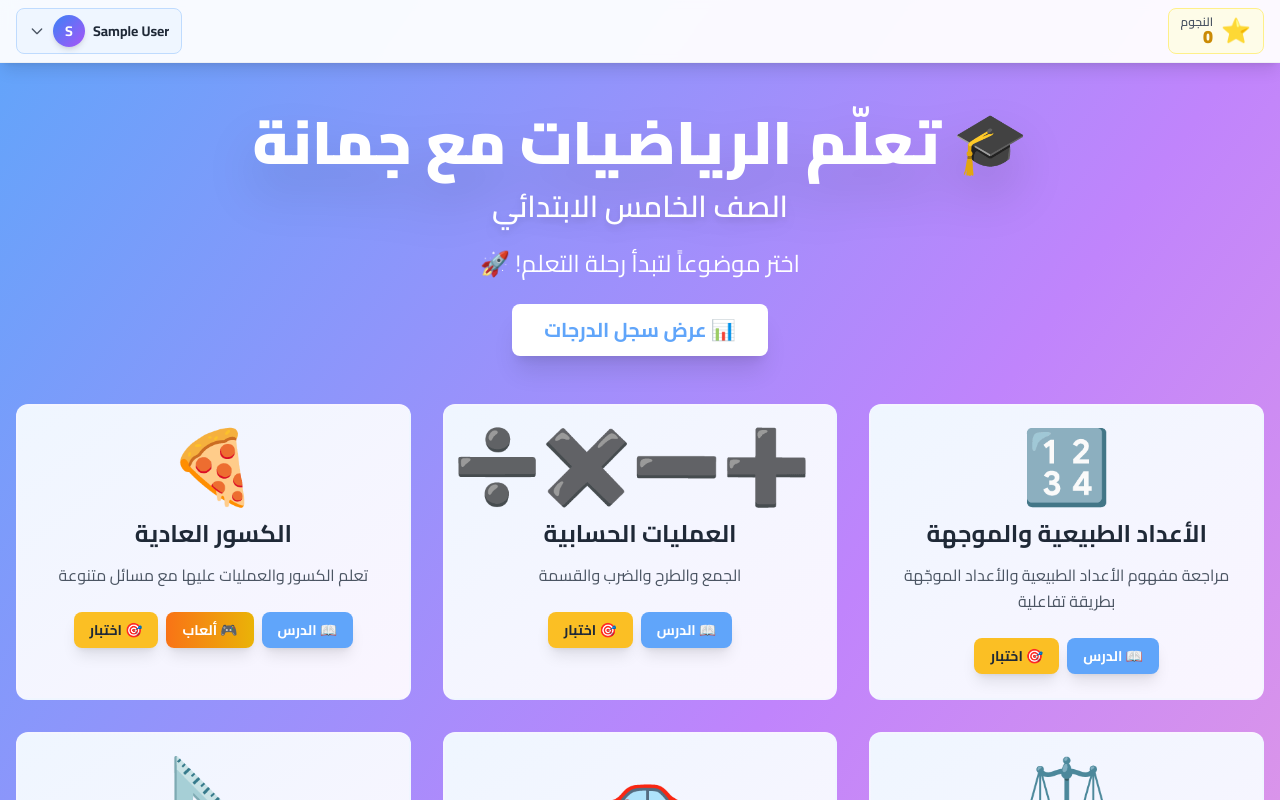
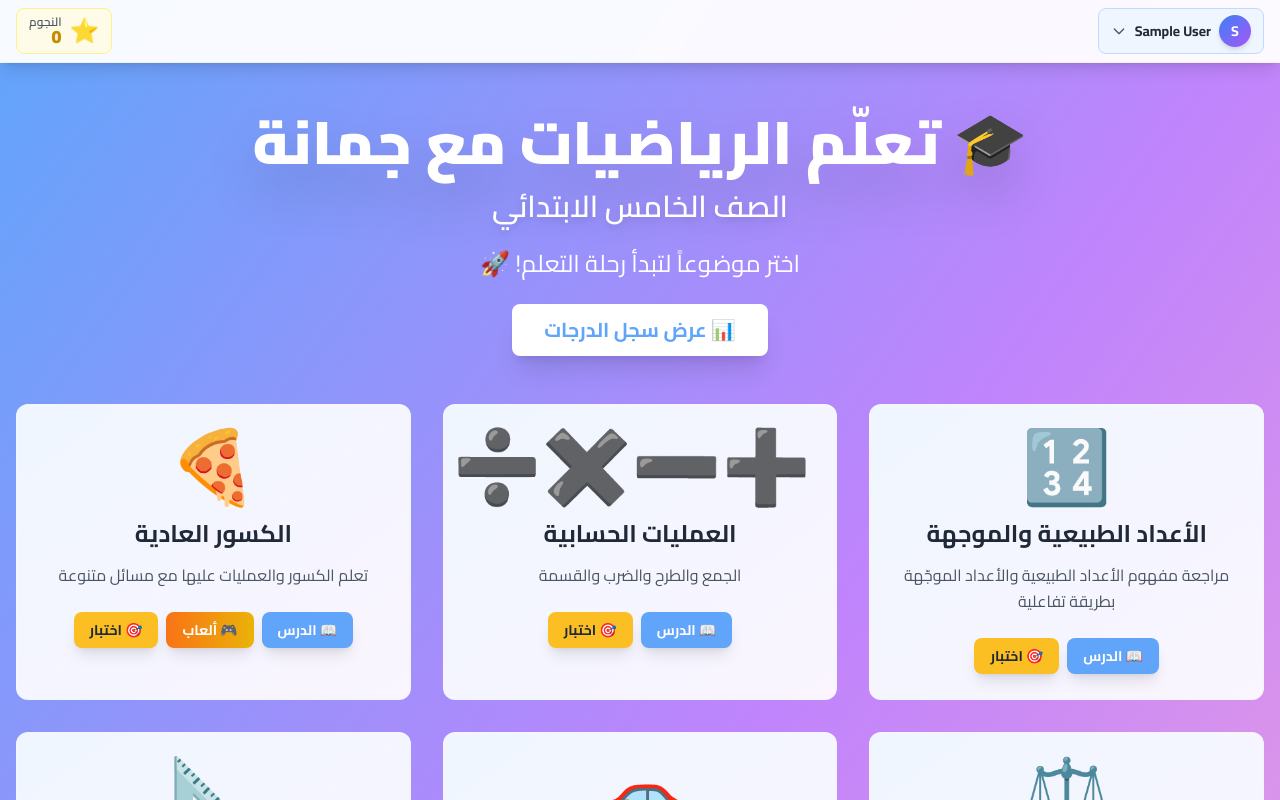
Before and after one commit to AmalShalabi/5th-arabic-math, a React (Vite) app: page / in a window 1280 px wide. Shown: the top 800 px of the page. Built offline with nearby package versions, Linux system fonts and the light colour scheme; sample sign-in values are in the browser's storage.

Commit message:
Swap header positions: user name on left, stars on right
- Moved user info and dropdown menu to the left side
- Moved star counter to the right side
- Updated dropdown positioning to open from left
- Changed text alignment for user name display
- Maintained all existing functionality and styling

```diff
--- a/src/components/Header.jsx
+++ b/src/components/Header.jsx
@@ -34,28 +34,17 @@ function Header({ user, onLogout, stars }) {
       <header className="fixed top-0 left-0 right-0 z-[100] bg-white/95 backdrop-blur-sm shadow-lg border-b border-gray-200/50">
         <div className="flex items-center justify-between px-4 py-2 max-w-7xl mx-auto">
 
-          {/* Left Side - Stars */}
-          <div className="flex items-center gap-3">
-            <div className="flex items-center gap-2 bg-yellow-50 rounded-lg px-3 py-1.5 border border-yellow-200">
-              <span className="text-2xl">⭐</span>
-              <div className="flex flex-col">
-                <span className="text-xs text-gray-600 font-semibold leading-none">النجوم</span>
-                <span className="text-lg font-black text-yellow-600 leading-none">{stars}</span>
-              </div>
-            </div>
-          </div>
-
-          {/* Right Side - User Info */}
+          {/* Left Side - User Info */}
           <div className="relative">
             <button
               onClick={() => setShowMenu(!showMenu)}
               className="bg-blue-50 hover:bg-blue-100 rounded-lg px-3 py-1.5 flex items-center gap-2 transition-all duration-300 border border-blue-200"
             >
-              <div className="text-right hidden sm:block">
-                <div className="font-bold text-gray-800 text-sm max-w-[120px] truncate">{user.name}</div>
-              </div>
               <div className="w-8 h-8 bg-gradient-to-br from-blue-500 to-purple-500 rounded-full flex items-center justify-center text-white font-bold text-sm shadow-md">
                 {user.name.charAt(0).toUpperCase()}
+              </div>
+              <div className="text-left hidden sm:block">
+                <div className="font-bold text-gray-800 text-sm max-w-[120px] truncate">{user.name}</div>
               </div>
               <svg
                 className={`w-4 h-4 text-gray-600 transition-transform duration-300 ${showMenu ? 'rotate-180' : ''}`}
@@ -69,7 +58,7 @@ function Header({ user, onLogout, stars }) {
 
             {/* Dropdown Menu */}
             {showMenu && (
-              <div className="absolute right-0 mt-2 w-64 bg-white rounded-xl shadow-2xl overflow-hidden animate-fadeIn border-2 border-gray-200 z-50">
+              <div className="absolute left-0 mt-2 w-64 bg-white rounded-xl shadow-2xl overflow-hidden animate-fadeIn border-2 border-gray-200 z-50">
                 {/* Header with gradient */}
                 <div className="bg-gradient-to-r from-blue-500 to-purple-500 px-5 py-4 text-white">
                   <p className="text-xs opacity-90 mb-1">مرحباً،</p>
@@ -111,6 +100,17 @@ function Header({ user, onLogout, stars }) {
               </div>
             )}
           </div>
+
+          {/* Right Side - Stars */}
+          <div className="flex items-center gap-3">
+            <div className="flex items-center gap-2 bg-yellow-50 rounded-lg px-3 py-1.5 border border-yellow-200">
+              <span className="text-2xl">⭐</span>
+              <div className="flex flex-col">
+                <span className="text-xs text-gray-600 font-semibold leading-none">النجوم</span>
+                <span className="text-lg font-black text-yellow-600 leading-none">{stars}</span>
+              </div>
+            </div>
+          </div>
         </div>
       </header>
 
```
